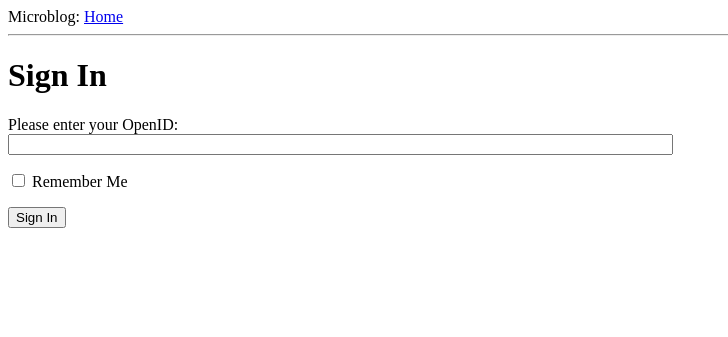
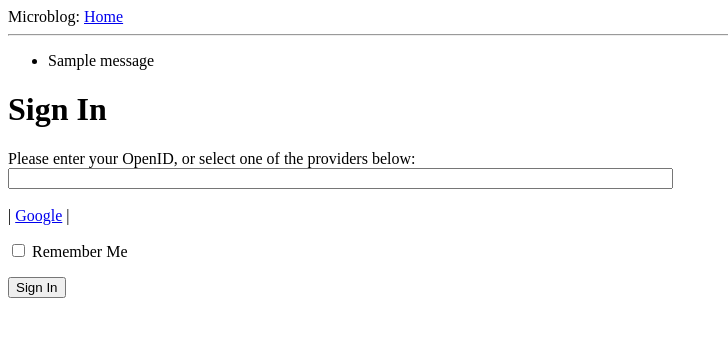
Before and after one commit to jafffy/microblog-test, a Flask app: page /login in a window 1280 px wide. Shown: the top 337 px of the page, without its empty margins (0-728 px from the left). Run offline with Flask 2, Linux system fonts and the light colour scheme; one stand-in notice (Sample message) is shown.

Commit message:
login view 만들어 봄

```diff
--- a/app/templates/base.html
+++ b/app/templates/base.html
@@ -9,6 +9,15 @@
     <body>
         <div>Microblog: <a href="/index">Home</a></div>
         <hr>
+        {% with messages = get_flashed_messages() %}
+            {% if messages %}
+            <ul>
+            {% for message in messages %}
+                <li>{{ message }} </li>
+            {% endfor %}
+            </ul>
+            {% endif %}
+        {% endwith %}
         {% block content %}{% endblock %}
     </body>
 </html>
--- a/app/templates/login.html
+++ b/app/templates/login.html
@@ -2,12 +2,31 @@
 {% extends "base.html" %}
 
 {% block content %}
+<script type="text/javascript">
+function set_openid(openid, pr)
+{
+    u = openid.search('<username>')
+    if (u != -1) {
+        // openid requires username
+        user = prompt('Enter your ' + pr + ' username:')
+        openid = openid.substr(0, u) + user
+    }
+
+    form = document.forms['login'];
+    form.elements['openid'].value = openid
+</script>
     <h1>Sign In</h1>
     <form action="" method="post" name="login">
         {{ form.hidden_tag() }}
         <p>
-            Please enter your OpenID:<br>
+            Please enter your OpenID, or select one of the providers below:<br>
             {{ form.openid(size=80) }}<br>
+            {% for error in form.openid.errors %}
+                <span style="color: red;">[{{ error }}]</span>
+            {% endfor %}<br>
+            |{% for pr in providers %}
+                <a href="javascript:set_openid('{{ pr.url }}', '{{ pr.name }}');">{{ pr.name }}</a> |
+            {% endfor %}
         </p>
         <p>{{ form.remember_me }} Remember Me</p>
         <p><input type="submit" value="Sign In"></p>
--- a/app/views.py
+++ b/app/views.py
@@ -27,6 +27,8 @@ def login():
     if form.validate_on_submit():
         flash('Login requested for OpenID="%s", remember_me=%s' %
             (form.openid.data, str(form.remember_me.data)))
+        return redirect('/index')
     return render_template('login.html',
                             title='Sign In',
-                            form=form)
+                            form=form,
+                            providers=app.config['OPENID_PROVIDERS'])
--- a/config.py
+++ b/config.py
@@ -1,2 +1,6 @@
 WTF_CSRF_ENABLED = True
 SECRET_KEY = 'beep62656570'
+
+OPENID_PROVIDERS = [
+    {'name': 'Google', 'url': 'https://www.google.com/acounts/o8/id'}
+]
```
Also changed, not shown: 3 other files.
